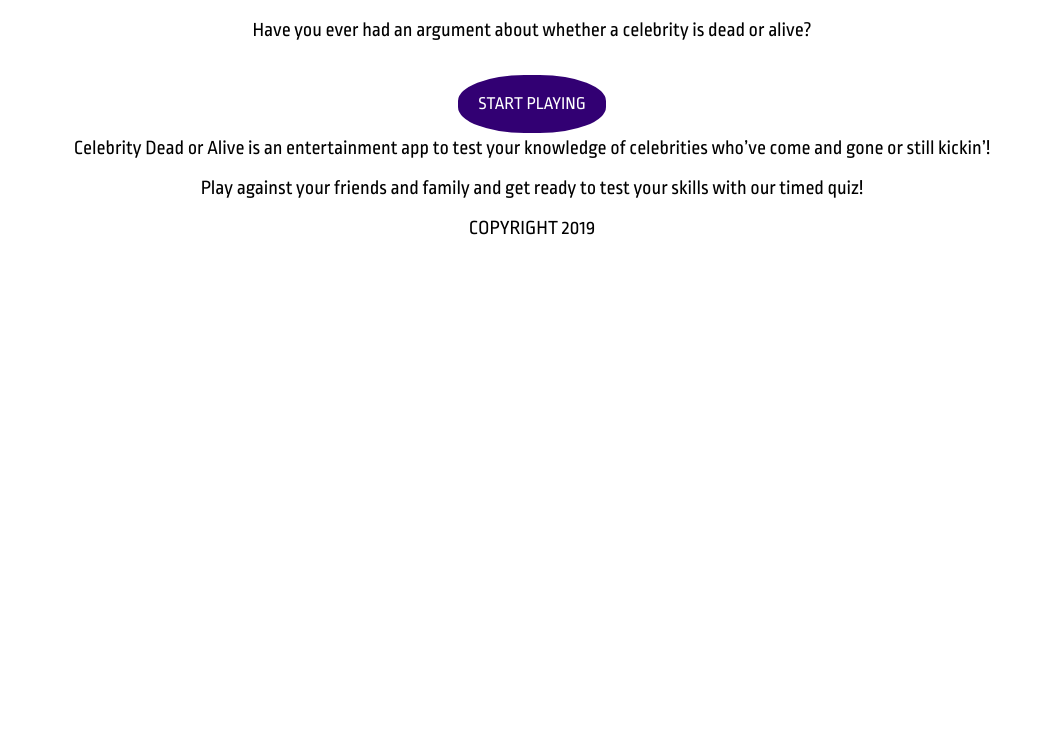
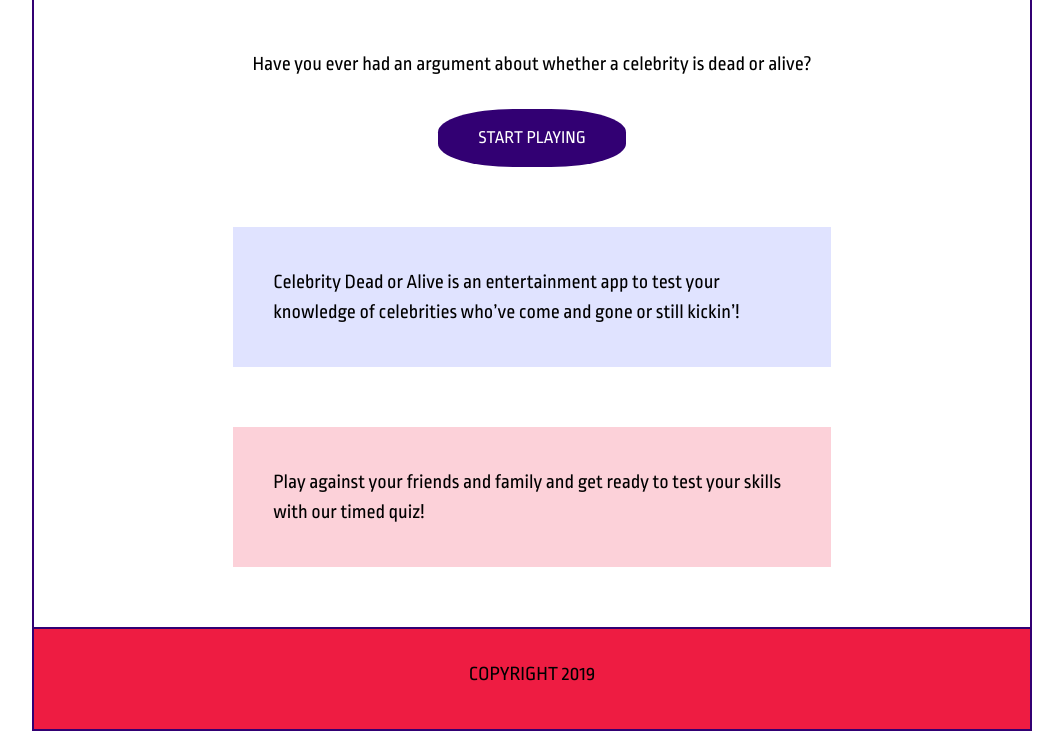
Before and after one commit to bw-celebrity-dead-or-alive/bwcda-frontend-ui, a plain HTML site: page index.html in a window 1280 px wide. Shown: the part 293-1024 px from the top of the page, without its empty margins (108-1171 px from the left). Before the commit the page ends 800 px from the top, so only its background shows below. Drawn offline with Linux system fonts and the light colour scheme.

Commit message:
worked out some css bugs

```diff
--- a/less/footer.less
+++ b/less/footer.less
@@ -8,4 +8,5 @@ footer {
   padding: 30px 0;
   background-color: @crimson;
   margin-top: 30px;
+  border-top: 2px solid @dkpurple;
 }
--- a/less/home-page.less
+++ b/less/home-page.less
@@ -3,6 +3,7 @@
   display: flex;
   flex-direction: column;
   align-items: center;
+  border: 2px solid @dkpurple;
 }
 
 .top-content {
@@ -35,13 +36,34 @@
 }
 .blue {
   display: flex;
+  width: 60%;
   flex-direction: column;
   justify-content: space-around;
   align-items: center;
   margin: 30px 0;
+  background-color: rgba(193, 200, 255, 0.5);
+
   p {
-    background-color: rgba(193, 200, 255, 0.5);
-    margin: 30px 0;
+    padding: 40px;
+  }
+}
+.pink {
+  display: flex;
+  width: 60%;
+  flex-direction: column;
+  justify-content: space-around;
+  align-items: center;
+  margin: 30px 0;
+  background-color: rgba(238, 28, 66, 0.2);
+
+  p {
+    padding: 40px;
+  }
+}
+
+@media only screen and (max-width: 800px) {
+  .container {
+    width: 800px;
   }
 }
 @media only screen and (max-width: 500px) {
--- a/less/index.less
+++ b/less/index.less
@@ -4,5 +4,4 @@
 @import "global";
 @import "navigation";
 @import "footer";
-@import "button";
 @import "home-page";
--- a/less/navigation.less
+++ b/less/navigation.less
@@ -1,9 +1,6 @@
-
-
-
 nav {
-  display : flex;
-  font-family: 'Ropa Sans', sans-serif;
+  display: flex;
+  font-family: "Ropa Sans", sans-serif;
   font-size: 1.8rem;
   justify-content: space-evenly;
   align-items: center;
@@ -11,20 +8,22 @@ nav {
   padding: 30px 0;
   background-color: @crimson;
   margin-bottom: 30px;
+  border-bottom: 2px solid @dkpurple;
   a {
     text-decoration: none;
     color: white;
-
   }
-    a:hover{
+  a:hover {
     color: black;
   }
-    #login{
+  #login {
     color: #320073;
   }
-
-}
+};
 
 @media only screen and (max-width: 500px) {
+};
 
+@media only screen and (max-width: 800px) {
 }
+;
```
Also changed, not shown: css/index.css. Lines whose indentation alone changed are shown as unchanged.
